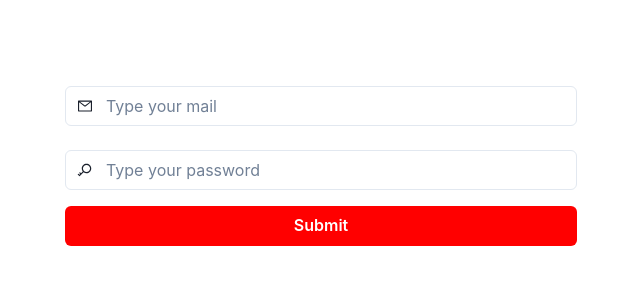
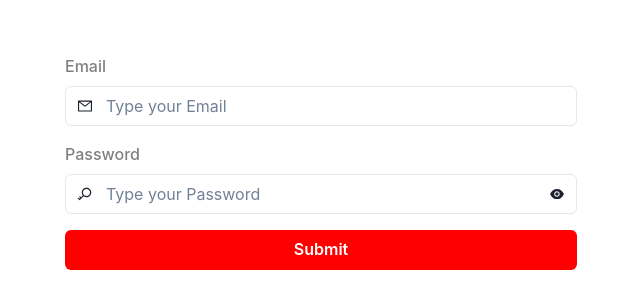
Before and after one commit to Rntzin/login-screen, a Next.js app: page / in a window 1280 px wide. Shown: the part 238-546 px from the top of the page, without its empty margins (319-959 px from the left). Built offline with nearby package versions, Linux system fonts and the light colour scheme.

Commit message:
feat: ShowPassword

```diff
--- a/src/app/_components/input.tsx
+++ b/src/app/_components/input.tsx
@@ -4,11 +4,14 @@ import {
   FormControl,
   FormLabel,
   Icon,
+  IconButton,
   InputGroup,
   InputLeftElement,
+  InputRightElement,
 } from "@chakra-ui/react";
-import { forwardRef } from "react";
+import { forwardRef, useState } from "react";
 import { IconType } from "react-icons";
+import { AiFillEye, AiFillEyeInvisible } from "react-icons/ai";
 
 export interface InputProps extends ChakraInputProps {
   msgError?: string;
@@ -17,6 +20,14 @@ export interface InputProps extends ChakraInputProps {
 
 export const BaseInput = forwardRef<HTMLInputElement, InputProps>(
   ({ icon, msgError = "", type, ...rest }, ref) => {
+    const [seePassword, setSeePasssword] = useState(false);
+
+    const toggleSeePassword = () => {
+      setSeePasssword(!seePassword);
+    };
+
+    const inputType = seePassword ? "text" : "password";
+
     return (
       <FormControl isInvalid={!!msgError}>
         <FormLabel color={!!msgError ? "red.500" : "gray"}>
@@ -26,11 +37,23 @@ export const BaseInput = forwardRef<HTMLInputElement, InputProps>(
           <InputLeftElement>
             <Icon as={icon} />
           </InputLeftElement>
+
+          {type === "Password" && (
+            <InputRightElement>
+              <IconButton
+                aria-label={seePassword ? "Hide Password" : "Show Password"}
+                icon={seePassword ? <AiFillEyeInvisible /> : <AiFillEye />}
+                onClick={toggleSeePassword}
+                bg="none"
+              />
+            </InputRightElement>
+          )}
+
           <ChakraInput
-            type="text"
-            placeholder="Type your mail"
+            placeholder={`Type your ${type}`}
             {...rest}
             ref={ref}
+            type={inputType}
           />
         </InputGroup>
       </FormControl>
--- a/src/app/page.tsx
+++ b/src/app/page.tsx
@@ -18,7 +18,6 @@ import {
   Text,
 } from "@chakra-ui/react";
 import { AiOutlineEye, AiOutlineKey, AiOutlineMail } from "react-icons/ai";
-import { useState } from "react";
 import { BaseInput } from "./_components/input";
 
 const schema = z.object({
@@ -29,12 +28,6 @@ const schema = z.object({
 type FormValues = z.infer<typeof schema>;
 
 const Home = () => {
-  const [seePassword, setSeePasssword] = useState(false);
-
-  const toggleSeePassword = () => {
-    setSeePasssword(!seePassword);
-  };
-
   const {
     register,
     handleSubmit,
@@ -60,17 +53,18 @@ const Home = () => {
     >
       <Flex gap={4} direction="column" w="40%" h="auto">
         <BaseInput
+          type={"Email"}
           icon={AiOutlineMail}
           msgError={errors.email?.message}
           {...register("email")}
-          placeholder="Type your mail"
         />
         <BaseInput
+          type="Password"
           icon={AiOutlineKey}
           msgError={errors.password?.message}
           {...register("password")}
-          placeholder="Type your password"
         />
+
         <Button _hover={{ opacity: 0.6 }} bg="red" color="white" type="submit">
           Submit
         </Button>
```
